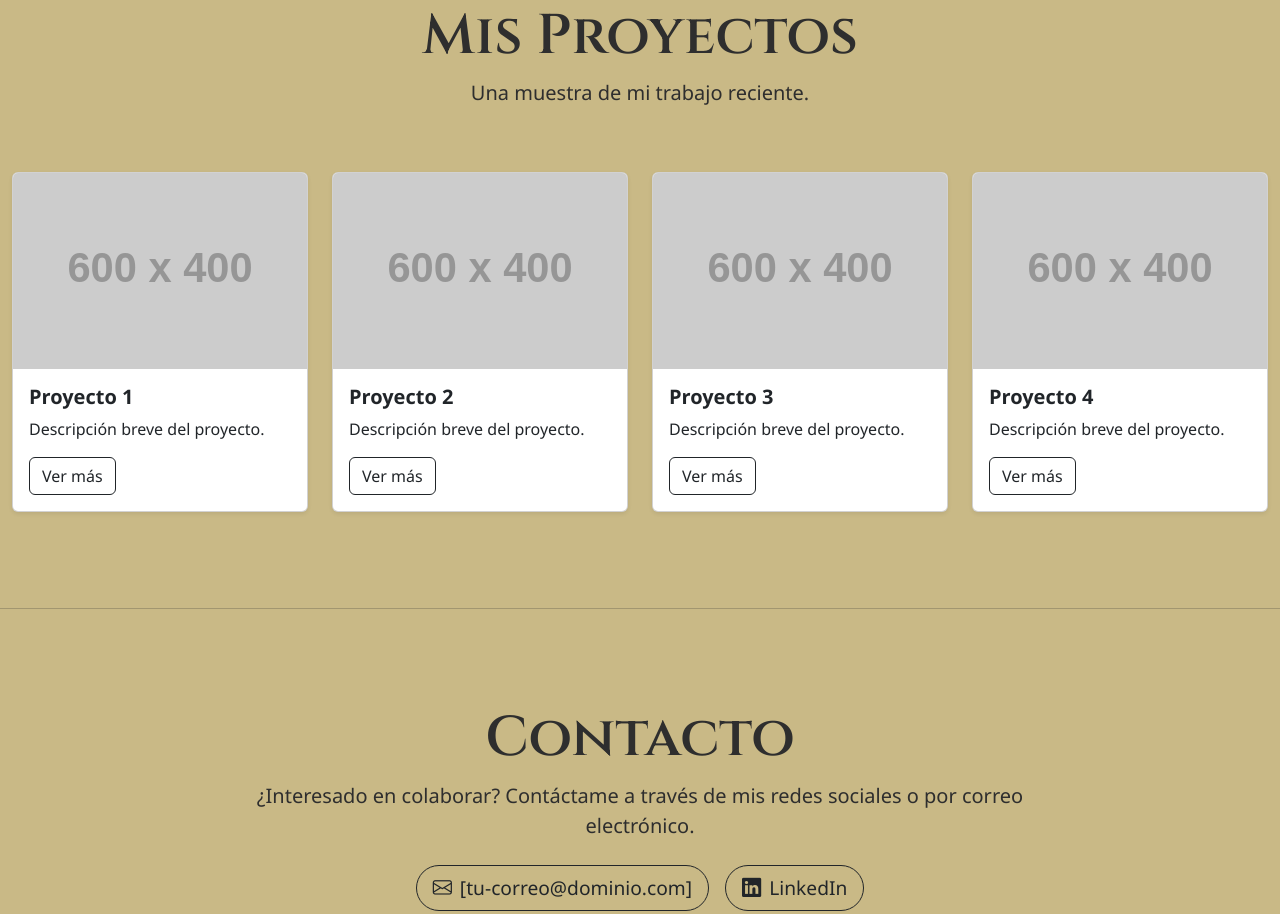
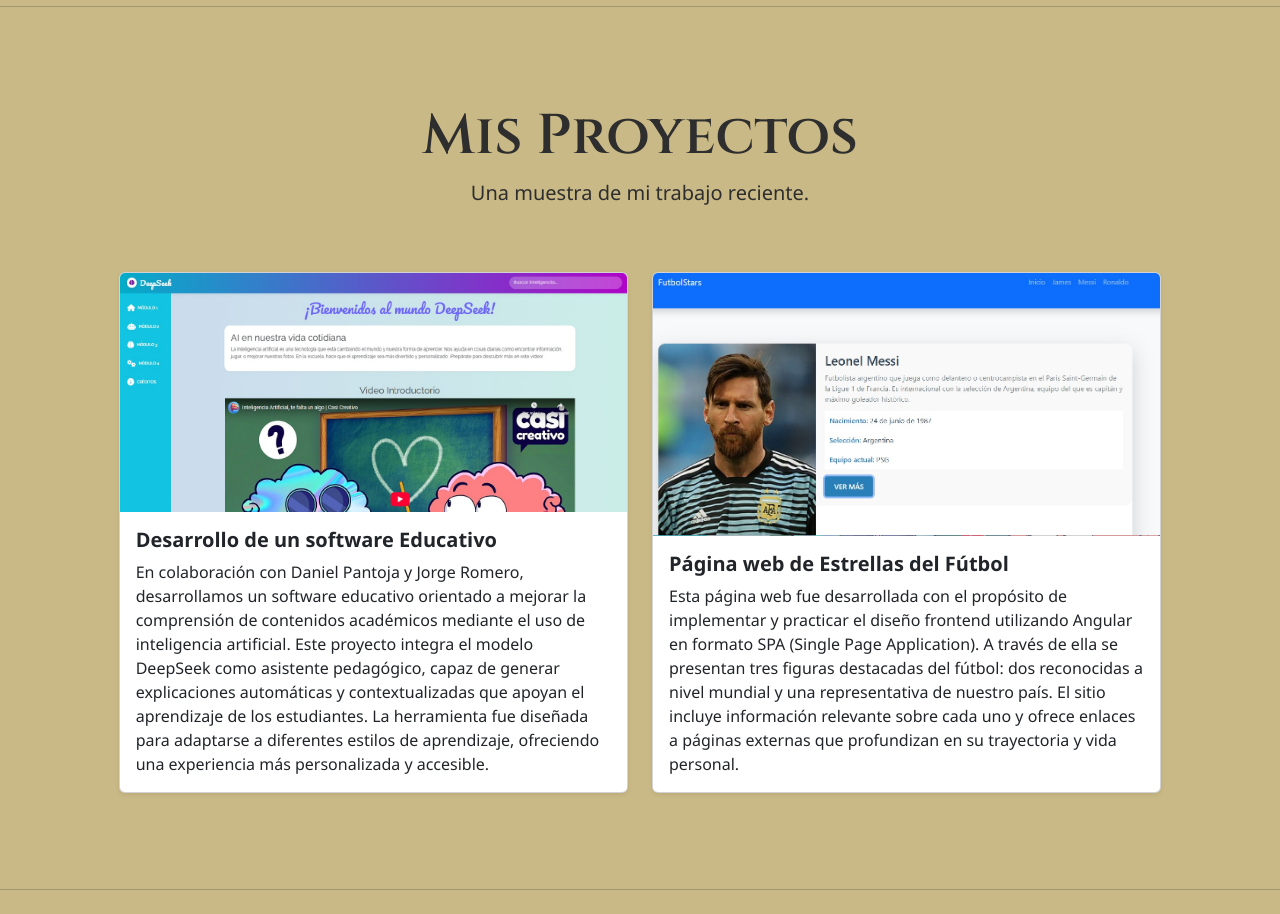
Before and after one commit to adrian-211/MiPortafolio, a plain HTML site: page index.html in a window 1280 px wide. Shown: the part 1158-2072 px from the top of the page. Drawn offline with nearby package versions, Linux system fonts and the light colour scheme; placeholder pictures from the web are drawn by us.

Commit message:
se agregaron secciones con informacion sobre mi y mis proyectos con sus respectivas  imagenes

```diff
--- a/index.html
+++ b/index.html
@@ -59,8 +59,8 @@
    <section id="presentacion" class="container-fluid text-center py-5">
     <div class="row">
       <div class="col-12">
-        <h1 class="display-1 fw-bold" style="font-family: 'Cinzel', serif;">¡Hola! Soy [Tu Nombre]</h1>
-        <p class="lead mt-3">Desarrollador web especializado en...</p>
+        <h1 class="display-1 fw-bold" style="font-family: 'Cinzel', serif;">¡Hola! Soy Adrian Vallejos</h1>
+        <p class="lead mt-3">Licenciado en Informática y Técnico en Sistemas y Redes</p>
       </div>
     </div>
   </section>
@@ -70,13 +70,14 @@
   <section id="sobre-mi" class="container-fluid py-5">
     <div class="row align-items-center">
       <div class="col-lg-6 text-center">
-        <img src="https://via.placeholder.com/500" class="img-fluid rounded-circle shadow-lg mb-4 mb-lg-0" alt="Tu foto de perfil">
+        <img src="img/perfil.jpg" class="img-fluid rounded-circle shadow-lg mb-4 mb-lg-0" alt="Tu foto de perfil">
       </div>
       <div class="col-lg-6">
         <h2 class="display-4 fw-bold mb-4" style="font-family: 'Cinzel', serif;">Sobre Mí</h2>
         <p class="fs-5">
-          Aquí puedes escribir una breve biografía sobre ti, tus habilidades, tu experiencia y lo que te apasiona.
-          Describe tus proyectos, tu formación y tus objetivos profesionales.
+         Soy estudiante de Licenciatura en Informática en la Universidad de Nariño y Técnico en Sistemas y Redes del Instituto Técnico Sistematizado de Nariño. Tengo formación en desarrollo web, bases de datos y computación en la nube, respaldada por certificaciones de AWS Amazon Educate en cursos como Web Builder  y Machine Learning Foundations.</p>
+        <p class="fs-5">
+Me apasiona la tecnología y el desarrollo de software, y estoy en constante búsqueda de nuevos conocimientos que me permitan crecer profesionalmente y aportar soluciones innovadoras en el campo de la informática.
         </p>
       </div>
     </div>
@@ -91,44 +92,22 @@
       <p class="lead">Una muestra de mi trabajo reciente.</p>
     </div>
   </div>
-    <div class="row row-cols-1 row-cols-md-2 row-cols-lg-4 g-4">
-      <div class="col">
+  <div class="row justify-content-center g-4">
+    <div class="col-12 col-md-6 col-lg-5">
       <div class="card h-100 shadow-sm">
-          <img src="https://via.placeholder.com/600x400" class="card-img-top" alt="Proyecto 1">
+        <img src="img/DeepSeek.jpg" class="card-img-top" alt="Software Educativo con IA">
         <div class="card-body">
-            <h5 class="card-title fw-bold">Proyecto 1</h5>
-            <p class="card-text">Descripción breve del proyecto.</p>
-            <a href="#" class="btn btn-outline-dark">Ver más</a>
+          <h5 class="card-title fw-bold">Desarrollo de un software Educativo</h5>
+          <p class="card-text">En colaboración con Daniel Pantoja y Jorge Romero, desarrollamos un software educativo orientado a mejorar la comprensión de contenidos académicos mediante el uso de inteligencia artificial. Este proyecto integra el modelo DeepSeek como asistente pedagógico, capaz de generar explicaciones automáticas y contextualizadas que apoyan el aprendizaje de los estudiantes. La herramienta fue diseñada para adaptarse a diferentes estilos de aprendizaje, ofreciendo una experiencia más personalizada y accesible.</p>
         </div>
       </div>
     </div>
-      <div class="col">
+    <div class="col-12 col-md-6 col-lg-5">
       <div class="card h-100 shadow-sm">
-          <img src="https://via.placeholder.com/600x400" class="card-img-top" alt="Proyecto 2">
+        <img src="img/FutbolStars.jpg" class="card-img-top" alt="Proyecto 2">
         <div class="card-body">
-            <h5 class="card-title fw-bold">Proyecto 2</h5>
-            <p class="card-text">Descripción breve del proyecto.</p>
-            <a href="#" class="btn btn-outline-dark">Ver más</a>
-          </div>
-        </div>
-      </div>
-      <div class="col">
-        <div class="card h-100 shadow-sm">
-          <img src="https://via.placeholder.com/600x400" class="card-img-top" alt="Proyecto 3">
-          <div class="card-body">
-            <h5 class="card-title fw-bold">Proyecto 3</h5>
-            <p class="card-text">Descripción breve del proyecto.</p>
-            <a href="#" class="btn btn-outline-dark">Ver más</a>
-          </div>
-        </div>
-      </div>
-      <div class="col">
-        <div class="card h-100 shadow-sm">
-          <img src="https://via.placeholder.com/600x400" class="card-img-top" alt="Proyecto 4">
-          <div class="card-body">
-            <h5 class="card-title fw-bold">Proyecto 4</h5>
-            <p class="card-text">Descripción breve del proyecto.</p>
-            <a href="#" class="btn btn-outline-dark">Ver más</a>
+          <h5 class="card-title fw-bold">Página web de Estrellas del Fútbol</h5>
+          <p class="card-text">Esta página web fue desarrollada con el propósito de implementar y practicar el diseño frontend utilizando Angular en formato SPA (Single Page Application). A través de ella se presentan tres figuras destacadas del fútbol: dos reconocidas a nivel mundial y una representativa de nuestro país. El sitio incluye información relevante sobre cada uno y ofrece enlaces a páginas externas que profundizan en su trayectoria y vida personal.</p>
         </div>
       </div>
     </div>
@@ -146,7 +125,7 @@
         </p>
         <div class="d-flex justify-content-center gap-3 mt-4">
           <a href="#" class="btn btn-outline-dark btn-lg rounded-pill" style="font-size: 1.2rem;">
-            <i class="bi bi-envelope me-2"></i>[tu-correo@dominio.com]
+            <i class="bi bi-envelope me-2"></i>Adrianvallejos117@gmail.com
           </a>
           <a href="#" class="btn btn-outline-dark btn-lg rounded-pill" style="font-size: 1.2rem;">
             <i class="bi bi-linkedin me-2"></i>LinkedIn
```
Also changed, not shown: img/DeepSeek.jpg (added), img/FutbolStars.jpg (added), img/perfil.jpg (added). Lines whose indentation alone changed are shown as unchanged.
